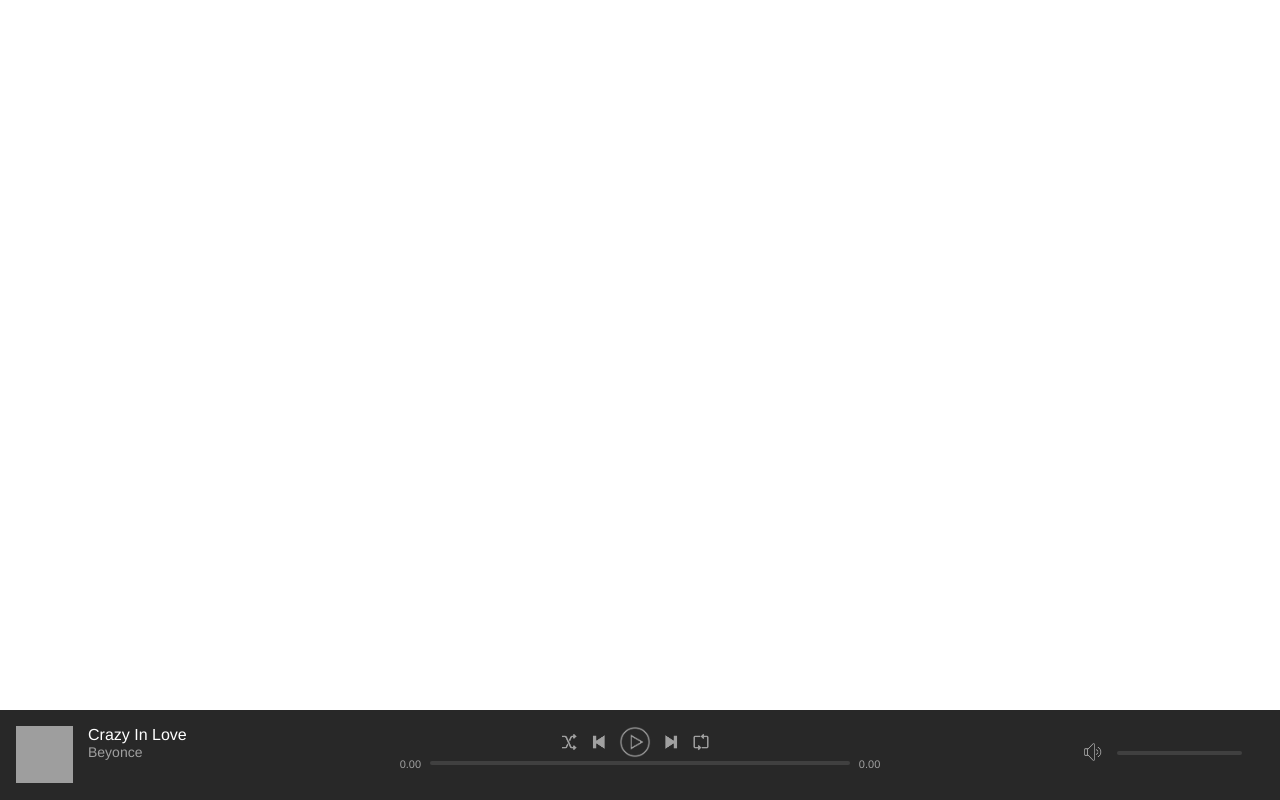
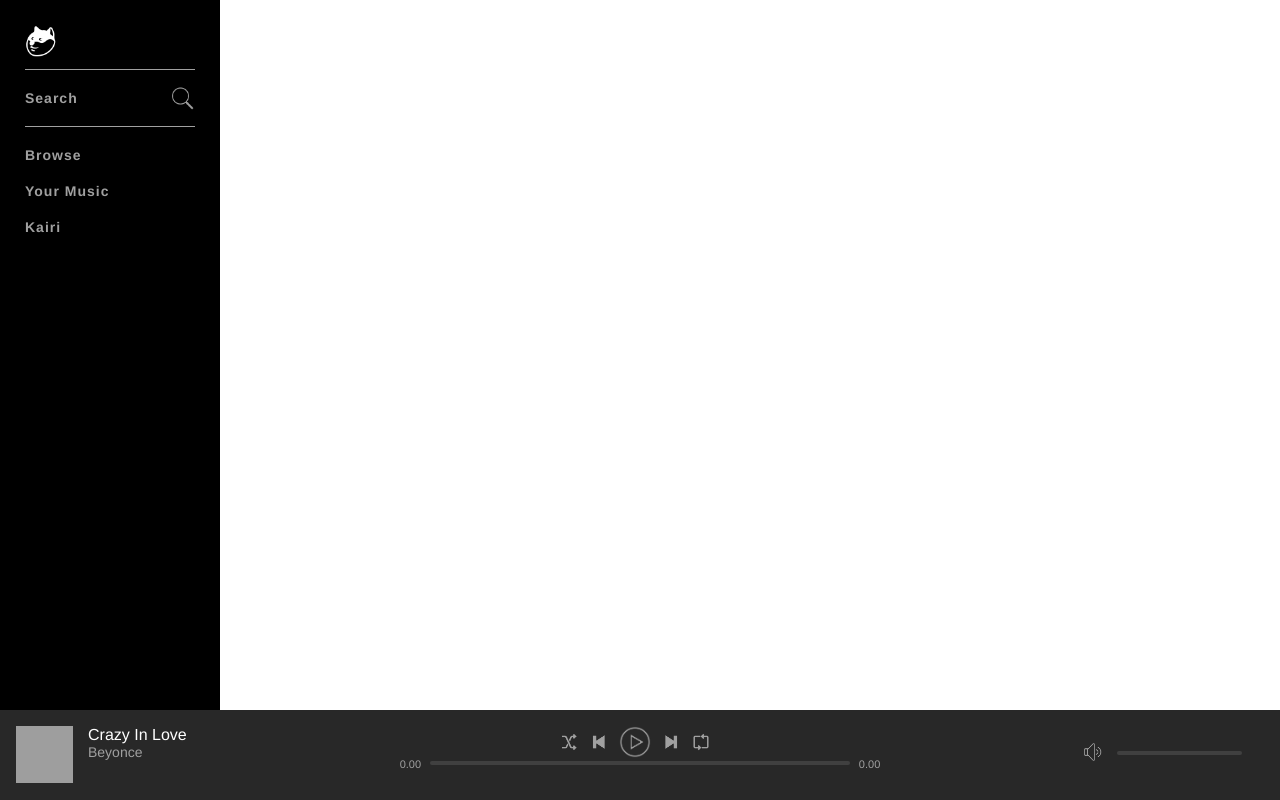
Before and after one commit to Kaikaine/spotify-clone, a PHP site: page / in a window 1280 px wide. Run offline with PHP 8.4, Linux system fonts and the light colour scheme; the visitor is signed in with stand-in values (Sample User, id 1); grey boxes are pictures that could not be loaded.

Commit message:
created navigation area

```diff
--- a/assets/css/style.css
+++ b/assets/css/style.css
@@ -144,3 +144,62 @@ html {
 .nowPlayingRight .progressBar {
     width: 12.5rem;
 }
+
+
+
+.topContainer {
+    min-height: 100%;
+    width: 100%;
+}
+
+.navBarContainer {
+    width: 22rem;
+    height: 100vh;
+    position: fixed;
+    top: 0;
+    left: 0;
+    background-color: black;
+}
+
+.navBar {
+    padding: 2.5rem;
+    display: flex;
+    flex-direction: column;
+    -ms-flex-direction: column;
+}
+
+.logo img {
+    width: 3.2rem;
+    margin-bottom: 1.2rem;
+}
+
+.navBar .group {
+    border-top: .1rem solid #a0a0a0;
+    padding: 1rem 0;
+}
+
+.navItem {
+    padding: 1rem 0;
+    font-size: 1.4rem;
+    font-weight: 600;
+    display: block;
+    letter-spacing: .1rem;
+    position: relative;
+}
+
+.navItemLink {
+    color: #a0a0a0;
+    text-decoration: none;
+}
+
+.navItemLink:hover {
+    color: #fff;
+}
+
+.icon {
+    position: absolute;
+    right: 0;
+    top: 0;
+    top: .6rem;
+    width: 2.5rem;
+}
--- a/index.php
+++ b/index.php
@@ -22,6 +22,39 @@ else {
     <script src="main.js"></script>
 </head>
 <body>
+
+    <div class="mainContainer">
+
+        <div class="topContainer">
+            <div class="navBarContainer">
+                <nav class="navBar">
+
+                    <a href="index.php" class='logo'>
+                        <img src="assets/images/icons/logo.png" alt="">
+                    </a>
+
+                    <div class="group">
+                        <div class="navItem">
+                            <a class='navItemLink' href="search.php">Search <img class='icon' src="assets/images/icons/search.png" alt="search"></a>
+                        </div>
+                    </div>
+
+                    <div class="group">
+                        <div class="navItem">
+                            <a class='navItemLink' href="browse.php">Browse</a>
+                        </div>
+
+                        <div class="navItem">
+                            <a class='navItemLink' href="yourMusic.php">Your Music</a>
+                        </div>
+
+                        <div class="navItem">
+                            <a class='navItemLink' href="profile.php">Kairi</a>
+                        </div>
+                    </div>
+                </nav>
+            </div>
+        </div>
 
         <div class="nowPlayingBarContainer">
             <div class="nowPlayingBar">
@@ -97,5 +130,8 @@ else {
                 </div>
             </div>
     </div>
+        </div>
+
+
 </body>
 </html>
```
Also changed, not shown: assets/images/icons/logo.png (added). Lines whose indentation alone changed are shown as unchanged.
